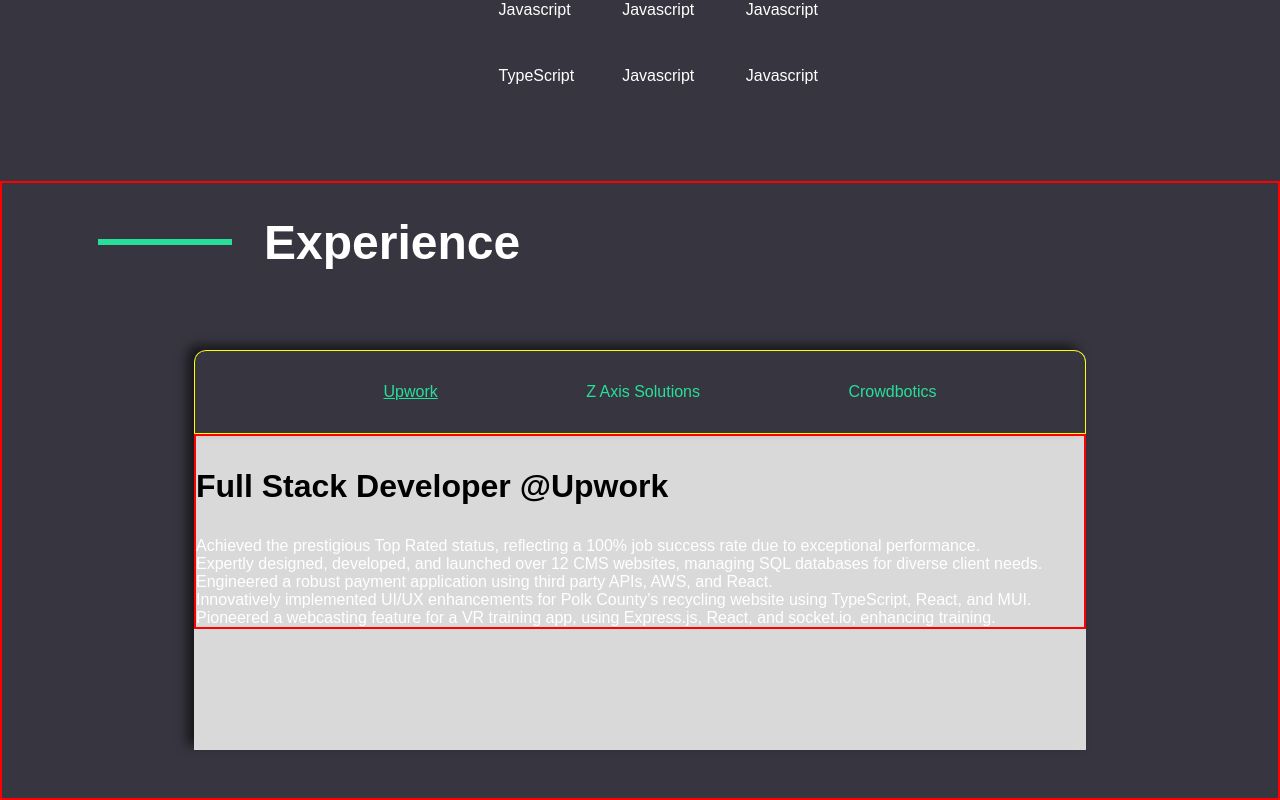
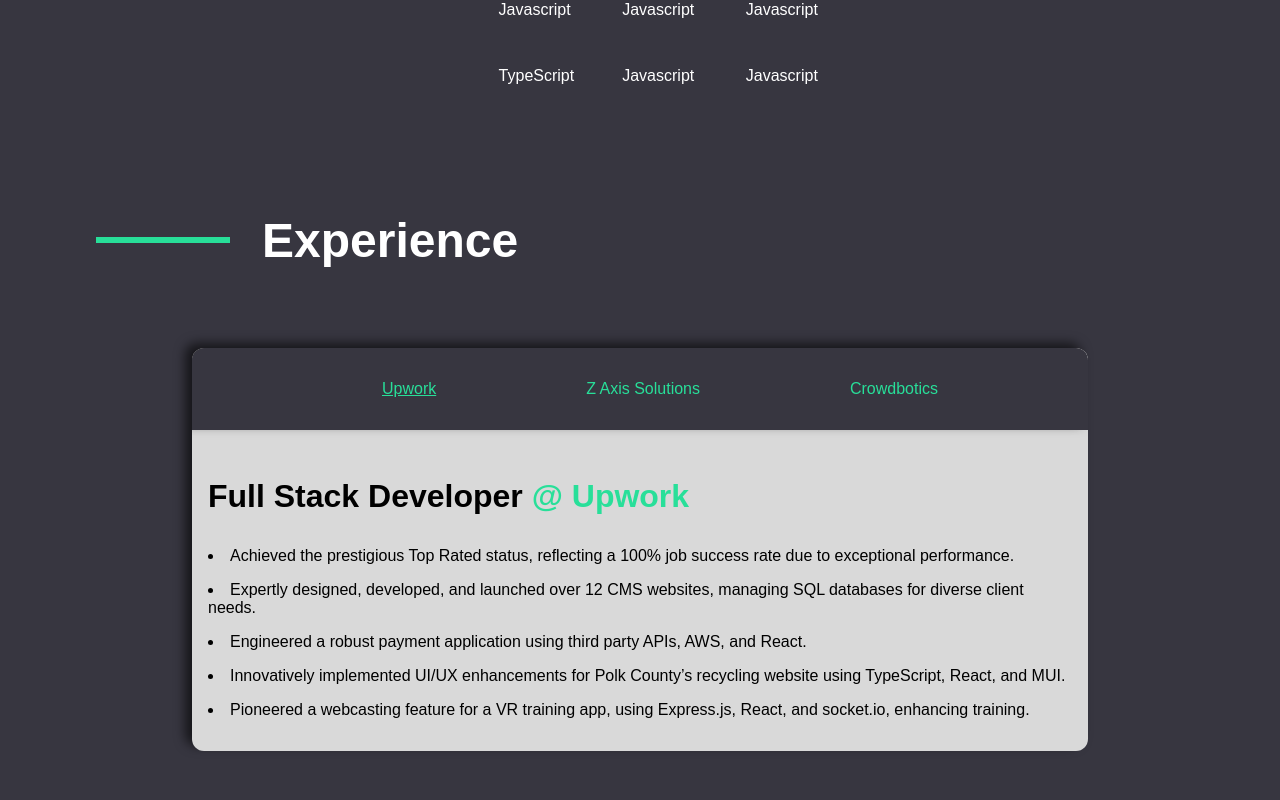
Before and after one commit to alexmassimino9/Portfolio, a React (Vite) app: page / in a window 1280 px wide. Shown: the part 1416-2216 px from the top of the page. Built offline with nearby package versions, Linux system fonts and the light colour scheme; a web font is replaced by a local one.

Commit message:
ui updates

```diff
--- a/src/components/Experience/experience/Experience.jsx
+++ b/src/components/Experience/experience/Experience.jsx
@@ -30,12 +30,14 @@
           </ul>
           <div className={style.expBottom}>
             <h3>
-              {currentExp.position} @
-              <span className="expCompany">{currentExp.title}</span>
+              {currentExp.position}
+              <span className={style.expCompany}> @ {currentExp.title}</span>
             </h3>
             <p> {currentExp.tenure}</p>
             {currentExp.data.map((item, index) => (
-              <li key={index}>{item}</li>
+              <li key={index} className={style.expItem}>
+                {item}
+              </li>
             ))}
           </div>
         </div>
--- a/src/components/Experience/experience/Experience.module.css
+++ b/src/components/Experience/experience/Experience.module.css
@@ -1,6 +1,5 @@
 
 .container {
-    border: 2px solid red;
 }
 
 .expContainer {
@@ -8,16 +7,13 @@
     padding-inline: var(--padding-inline)
 }
 .expBox {
-    height: 400px;
-    border-top-right-radius: 12px;
-    border-top-left-radius: 12px;
+    border-radius: 12px;
     background-color: #D9D9D9;
     -webkit-box-shadow: -7px -5px 11px 0px rgba(0,0,0,0.6);
     -moz-box-shadow: -7px -5px 11px 0px rgba(0,0,0,0.6);
     box-shadow: -7px -5px 11px 0px rgba(0,0,0,0.6);
 }
 .expTop {
-    border: 1px solid yellow;
     -webkit-box-shadow: -7px -5px 11px 0px rgba(0,0,0,0.6);
     -moz-box-shadow: -7px -5px 11px 0px rgba(0,0,0,0.6);
     box-shadow: -7px -5px 11px 0px rgba(0,0,0,0.6);
@@ -36,15 +32,23 @@
 }
 
 .expBottom {
-    border: 2px solid red;
-
+    padding: 1rem;
+}
+.expCompany{
+    color: var(--green);
 }
 .expBottom > h3 {
     color: black;
     font-weight: bold;
     font-size: 2rem;
 }
+.expItem {
+    margin-block-end: 1rem;
+    color: black;
+    font-weight: 300;
+    list-style: disc;
+}
 .activeExp {
     text-decoration: underline;
-    text-decoration-color: var(--green); /* Uses the --green color variable */
+    text-decoration-color: var(--green);
   }
```
